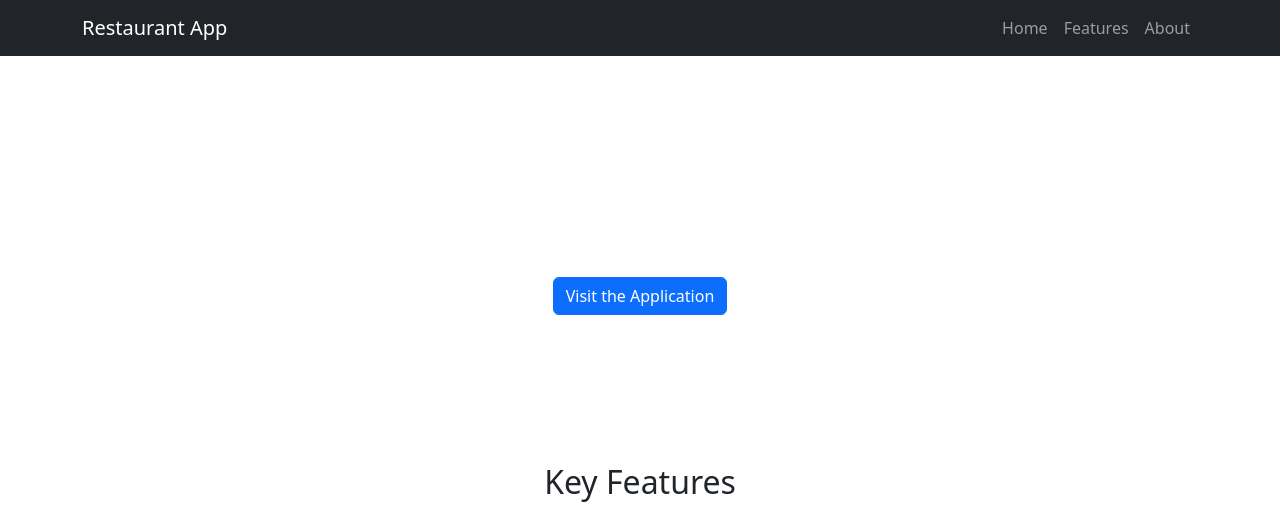
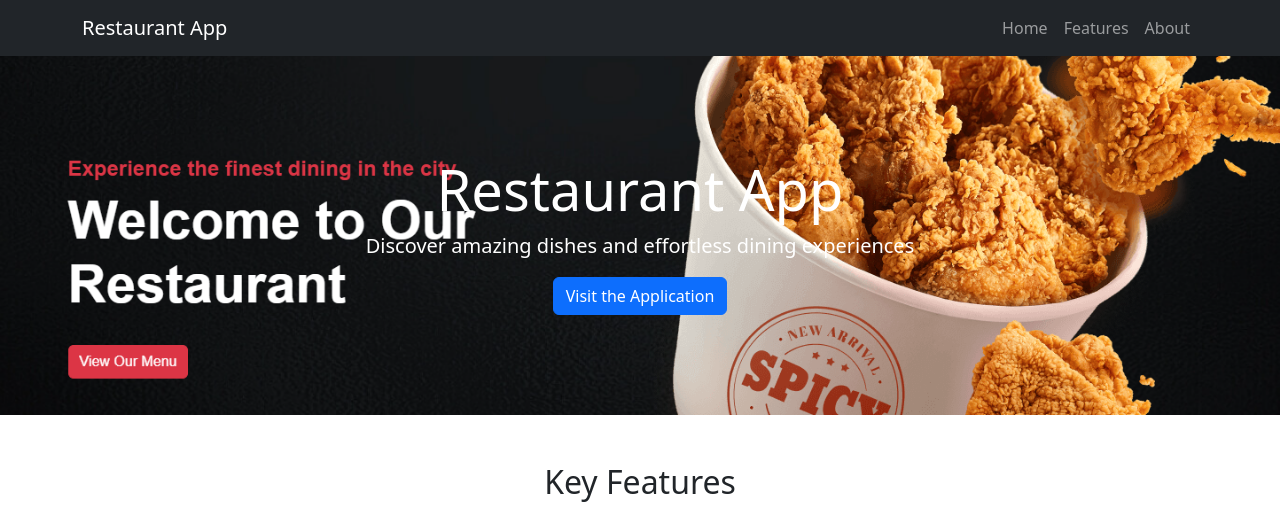
Before and after one commit to Qureyshi/Qureyshi.github.io, a plain HTML site: page index.html in a window 1280 px wide. Shown: the top 509 px of the page. Drawn offline with nearby package versions, Linux system fonts and the light colour scheme.

Commit message:
Update index.html

```diff
--- a/index.html
+++ b/index.html
@@ -8,7 +8,7 @@
   <style>
     /* Custom Styles */
     .intro-section {
-      background-image: url('cover-image.jpg'); /* Replace with your image */
+      background-image: url('https://raw.githubusercontent.com/Qureyshi/Qureyshi.github.io/refs/heads/main/cover.png'); /* Replace with your image */
       background-size: cover;
       background-position: center;
       color: white;
```
